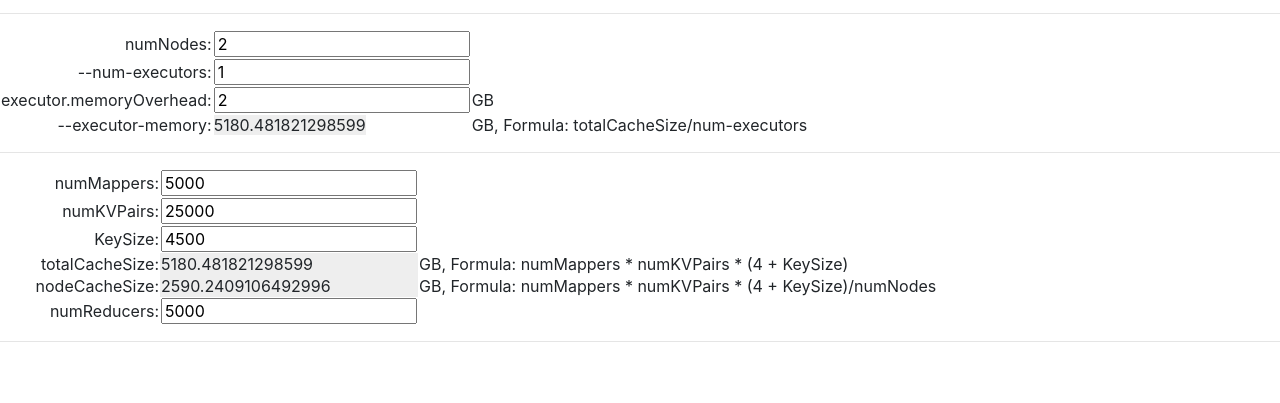
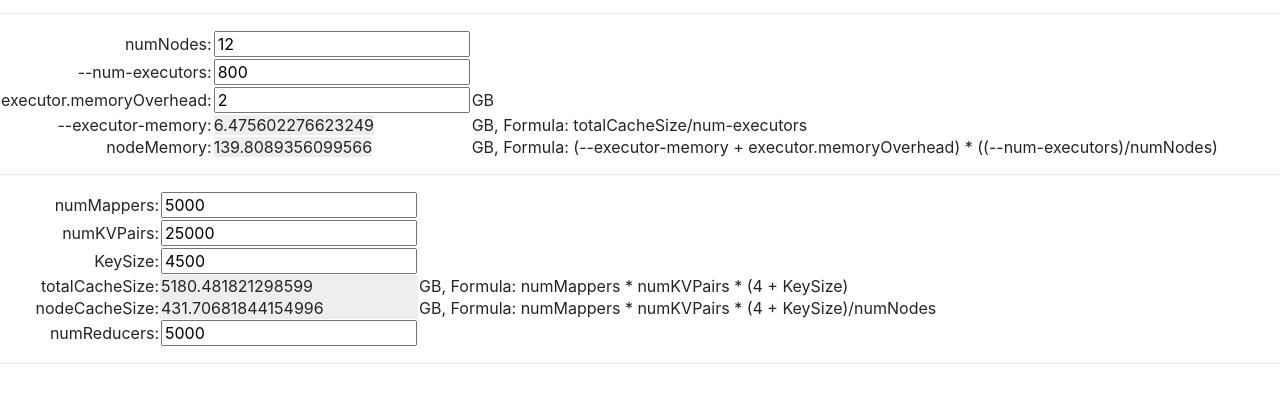
Before and after one commit to brianplus/brianplus.github.io, a plain HTML site: page spark.htm in a window 1280 px wide. Shown: the part 51-454 px from the top of the page. Drawn offline with nearby package versions, Linux system fonts and the light colour scheme.

Commit message:
Update spark.htm

```diff
--- a/spark.htm
+++ b/spark.htm
@@ -10,10 +10,11 @@
     <h1>Spark Caculator</h1>
 	<hr>
 		<table>
-		<tr><td align="right" width="160"> numNodes: </td><td> <input id="numNodes" value="2"> </td><td></td></tr>
-		<tr><td align="right" width="160"> --num-executors: </td><td> <input id="num-executors" value="1"> </td><td></td></tr>
+		<tr><td align="right" width="160"> numNodes: </td><td> <input id="numNodes" value="12"> </td><td></td></tr>
+		<tr><td align="right" width="160"> --num-executors: </td><td> <input id="num-executors" value="800"> </td><td></td></tr>
 		<tr><td align="right" width="160"> executor.memoryOverhead: </td><td> <input id="executor-memoryOverhead" value="2"> </td><td>GB</td></tr>
 		<tr><td align="right" width="160"> --executor-memory: </td><td> <span id="executor-memory"  style="background-color: #EEEEEE"></span> </td> <td> GB, Formula: totalCacheSize/num-executors</td></tr>
+		<tr><td align="right" width="160"> nodeMemory: </td><td> <span id="nodeMemory"  style="background-color: #EEEEEE"></span> </td> <td> GB, Formula: (--executor-memory + executor.memoryOverhead) * ((--num-executors)/numNodes)</td></tr>
 		</table>
     <hr>
 		<table>
@@ -31,7 +32,9 @@
 		$("#totalCacheSize").html(totalCacheSize);
 		$("#nodeCacheSize").html(totalCacheSize/$("#numNodes").val());
 
-		$("#executor-memory").html(totalCacheSize/$("#num-executors").val());
+		let executorMemory = totalCacheSize/$("#num-executors").val();
+		$("#executor-memory").html(executorMemory);
+		$("#nodeMemory").html(executorMemory + $("#executor-memoryOverhead").val()*($("#num-executors").val()/$("#numNodes").val()));
 	};
 	$("input").change(function() {
 		calc();
```
